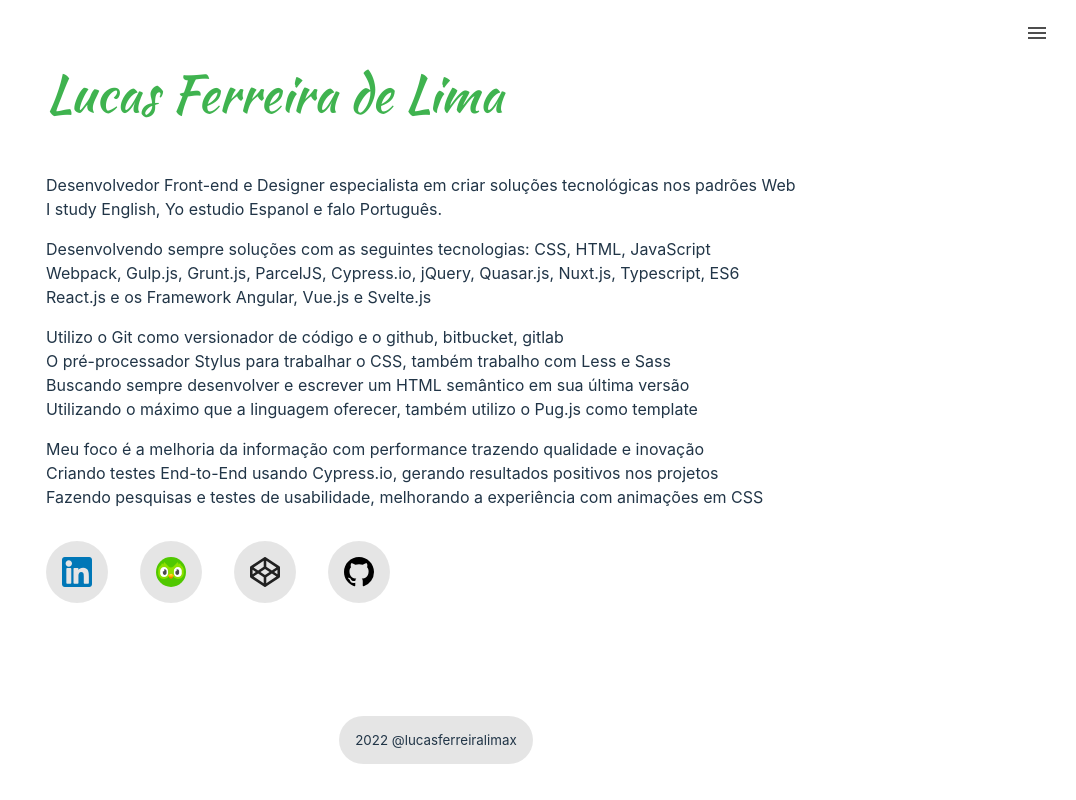
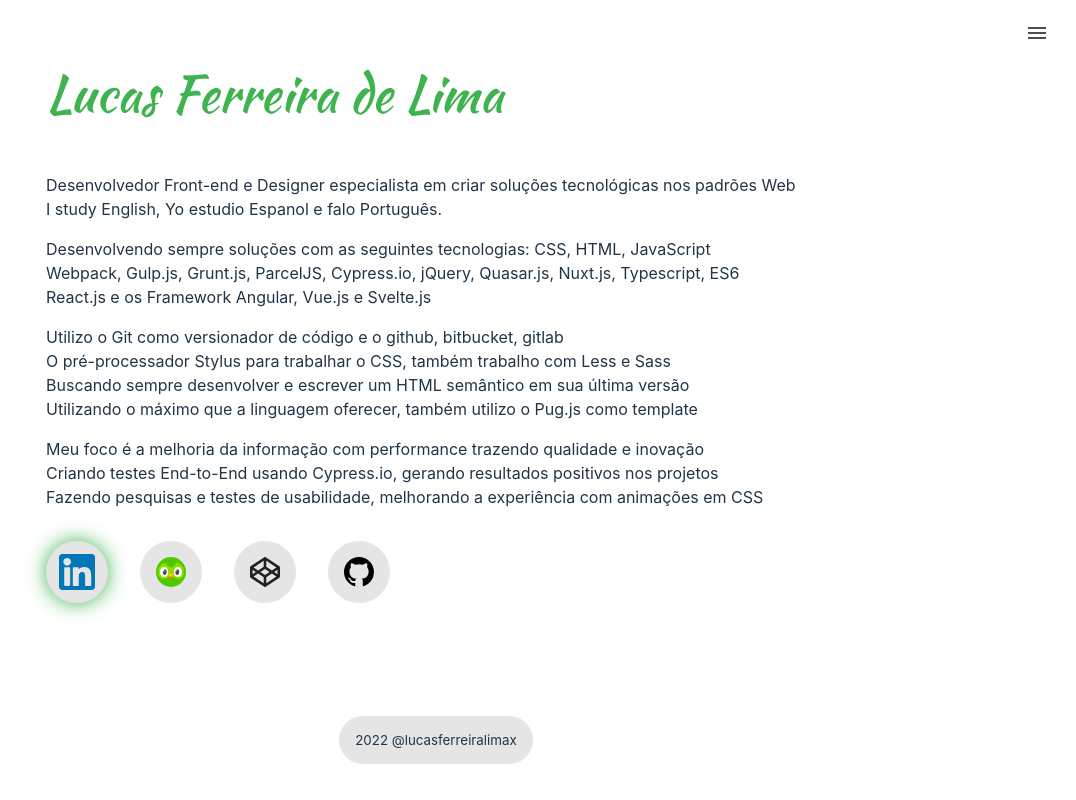
Before and after one commit to lucasferreiralimax/lucas-frontend, a React (Vite) app: page / in a window 1280 px wide. In both pictures the pointer is over the link 281 px from the left and 571 px from the top of the page. Shown: the whole page, without its empty margins (204-1280 px from the left). Built offline with nearby package versions, Linux system fonts and the light colour scheme.

Commit message:
add box shadow with animation icon

```diff
--- a/src/views/Home/style.scss
+++ b/src/views/Home/style.scss
@@ -8,10 +8,16 @@
     height: 30px;
     width: 30px;
     &:hover {
-      text-shadow: 0var(--main-color-primary) + 22;
+      box-shadow: 0 0 20px var(--main-color-primary);
+      .icon {
+        transform: scale(1.2);
+      }
     }
     &:first-of-type { margin-left: 0; }
     &:last-of-type { margin-right: 0; }
+    .icon {
+      transition: .3s all;
+    }
   }
 }
 
```
